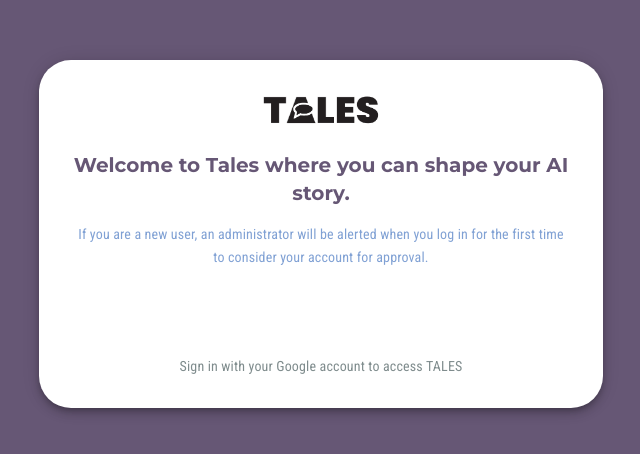
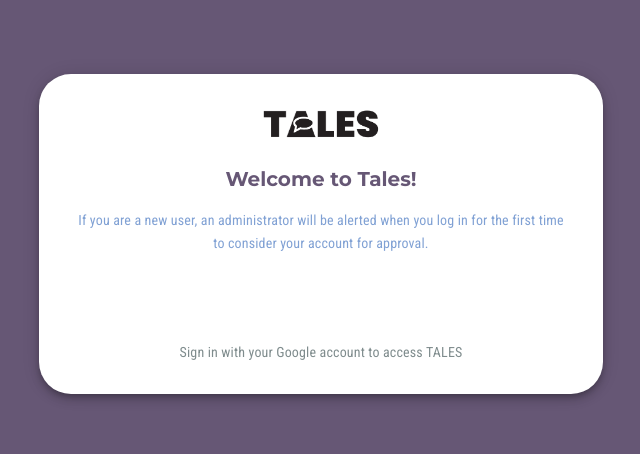
Before and after one commit to ross-lanes/talestogo, a React (Vite) app in the folder frontend/: page /login in a window 1280 px wide. Shown: the part 166-620 px from the top of the page, without its empty margins (319-959 px from the left). Built offline with nearby package versions, Linux system fonts and the light colour scheme; no server answers.

Commit message:
Login update

```diff
--- a/frontend/src/pages/auth/Login.tsx
+++ b/frontend/src/pages/auth/Login.tsx
@@ -82,7 +82,7 @@ const Login: React.FC = () => {
             gutterBottom
             sx={{ color: '#665775', fontWeight: 700, lineHeight: 1.4 }}
           >
-            Welcome to Tales where you can shape your AI story.
+            Welcome to Tales!
           </Typography>
           <Typography
             variant="body2"
```
Also changed, not shown: 1 other file (tests, documents, lock files or other folders).
